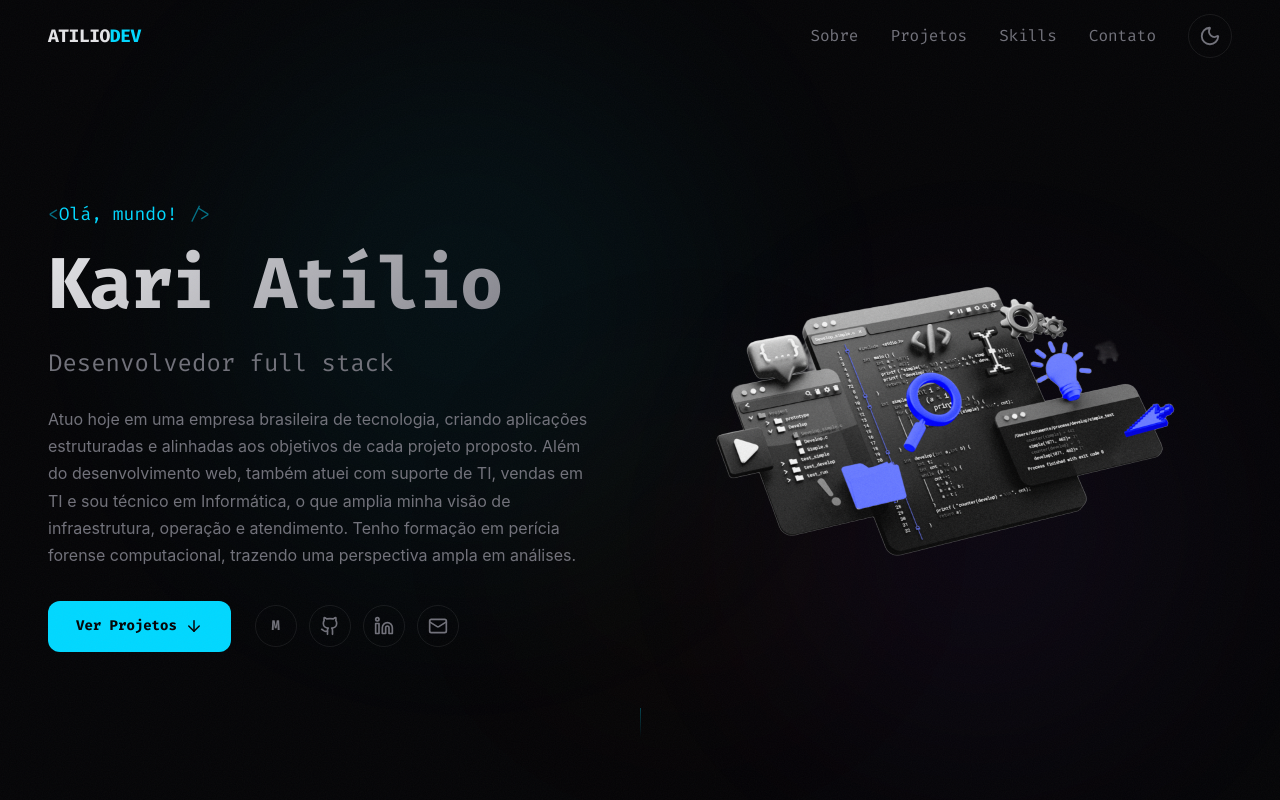
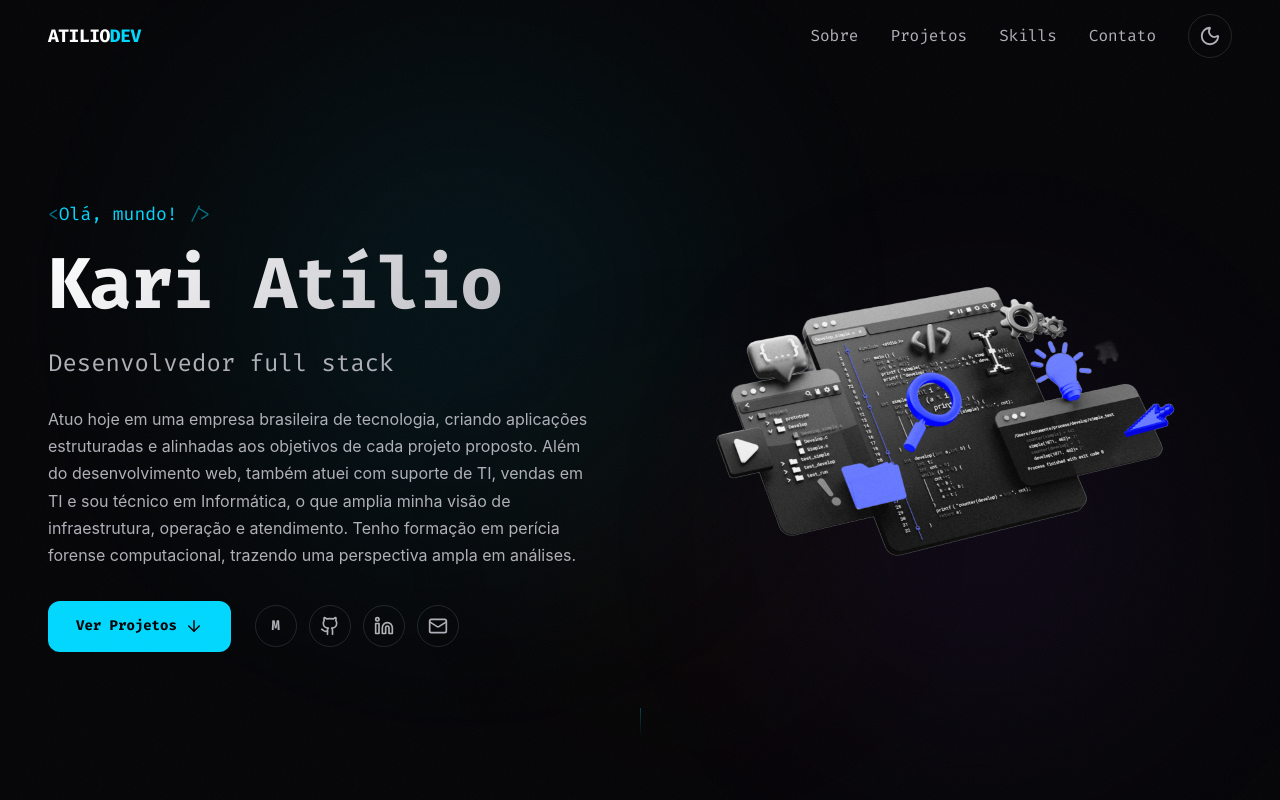
Before and after one commit to karimoreira/meu-portifolio, a React (Vite) app: page / in a window 1280 px wide. Shown: the top 800 px of the page. Built offline with nearby package versions, Linux system fonts and the light colour scheme.

Commit message:
feat: contraste e width

```diff
--- a/src/components/Hero.jsx
+++ b/src/components/Hero.jsx
@@ -104,6 +104,10 @@ export default function Hero() {
               alt="Code Animation"
               className="hero-photo__img hero-photo__img--transparent"
               loading="eager"
+              width="360"
+              height="228"
+              srcSet="/img/code.webp 360w, /img/code.webp 228w"
+              sizes="(max-width: 600px) 90vw, 360px"
             />
           </div>
         </div>
--- a/src/components/Projects/Projects.jsx
+++ b/src/components/Projects/Projects.jsx
@@ -51,10 +51,17 @@ function ProjectCard({ project, index }) {
             className="project-card__image"
             loading="lazy"
             decoding="async"
-            width="600"
-            height="400"
+            width="387"
+            height="200"
+            srcSet={
+              project.image === "img/jogo-de-cartas-duelo.webp"
+                ? "/img/jogo-de-cartas-duelo.webp 387w, /img/jogo-de-cartas-duelo.webp 200w"
+                : project.image === "img/gamerstore.webp"
+                ? "/img/gamerstore.webp 387w, /img/gamerstore.webp 200w"
+                : undefined
+            }
+            sizes="(max-width: 600px) 90vw, 387px"
           />
-
         </div>
 
         <div className="project-card__body">
--- a/src/index.css
+++ b/src/index.css
@@ -30,15 +30,15 @@
   --bg: #050507;
   --bg-surface: #0c0e14;
   --bg-card: #101219;
-  --text: #e4e4e7;
-  --text-muted: #71717a;
+  --text: #ffffff;
+  --text-muted: #b0b0b8;
   --primary: #00d8ff;
   --secondary: #a855f7;
   --accent: #f97316;
-  --border: rgba(255, 255, 255, 0.08);
-  --border-hover: rgba(0, 216, 255, 0.3);
-  --glow: rgba(0, 216, 255, 0.15);
-  --glow-secondary: rgba(168, 85, 247, 0.15);
+  --border: rgba(255, 255, 255, 0.12);
+  --border-hover: rgba(0, 216, 255, 0.4);
+  --glow: rgba(0, 216, 255, 0.18);
+  --glow-secondary: rgba(168, 85, 247, 0.18);
 
   --font-mono: 'Fira Code', ui-monospace, monospace;
   --font-sans: -apple-system, BlinkMacSystemFont, 'Segoe UI', system-ui, sans-serif;
```
